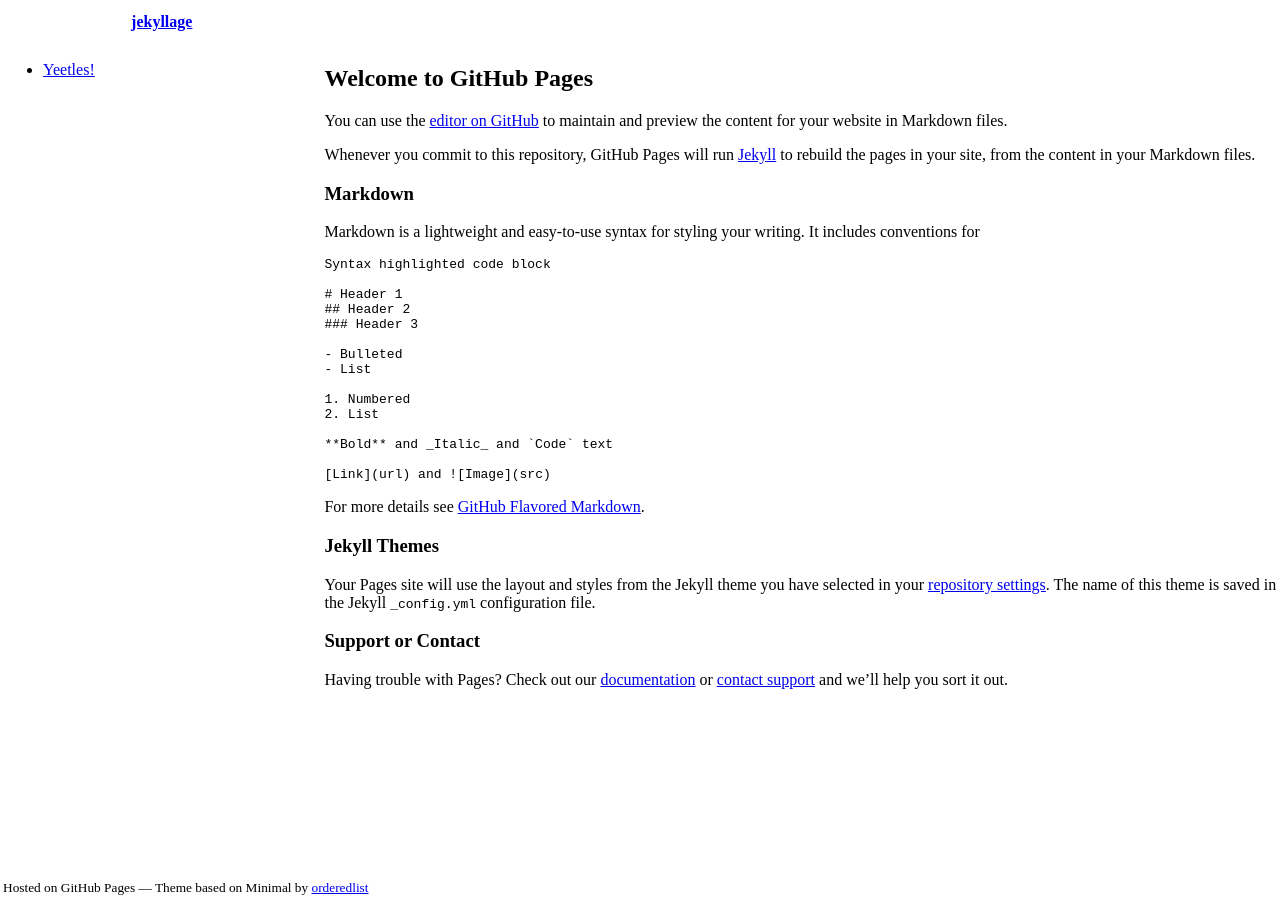
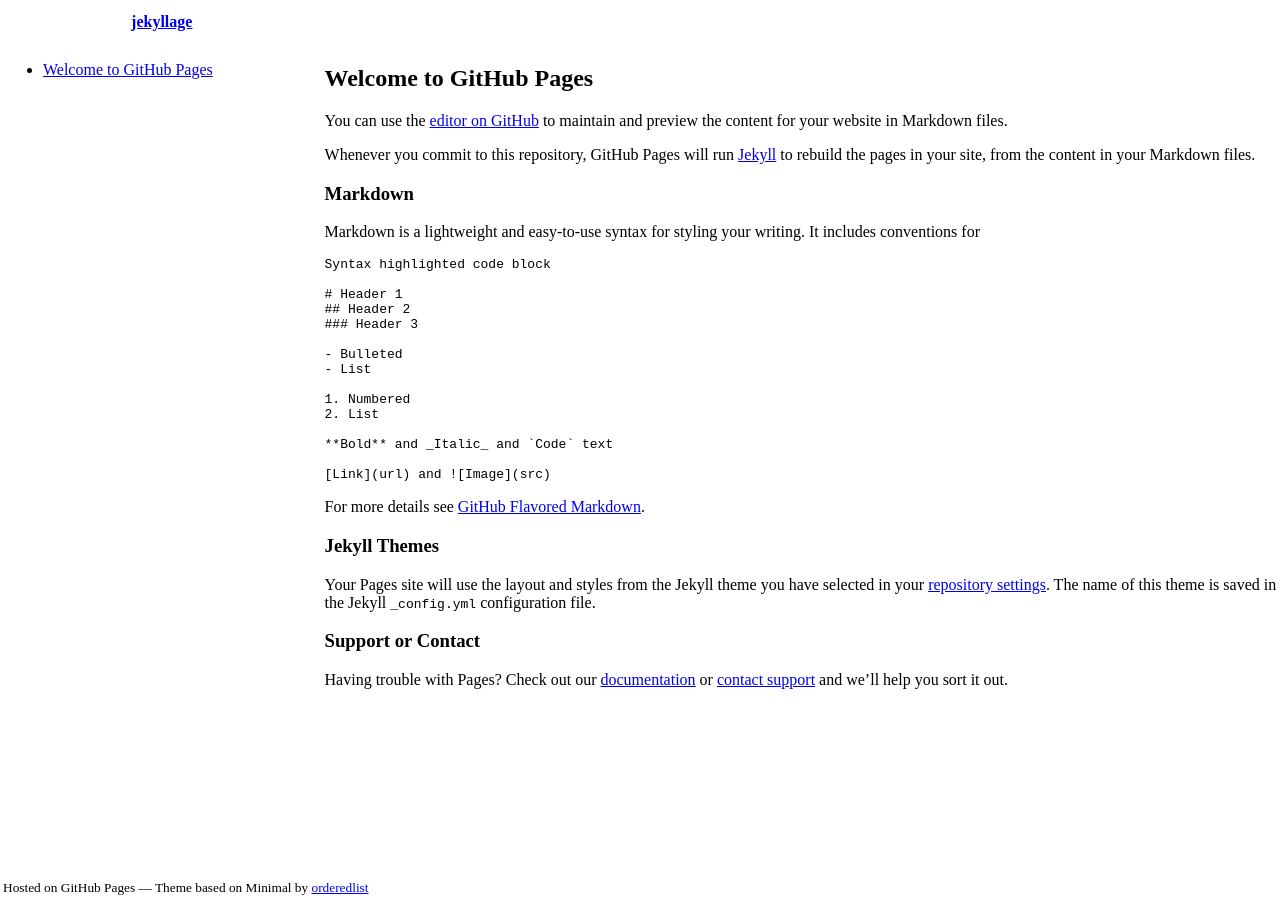
Before and after one commit to collagettrpg/jekyllage, a Jekyll site: the page built from README.md, in a window 1280 px wide. Built offline with Jekyll 4.4.1, drawn with Linux system fonts in a browser that asks for light colours; some web fonts are replaced; our own code applies the rules of GitHub Pages for plain Markdown files.

Commit message:
minor text fixes

```diff
--- a/_config.yml
+++ b/_config.yml
@@ -1,2 +1,2 @@
-theme: jekyll-theme-minimal
+name: Collage Web Portal
 baseurl: /jekyllage
--- a/_layouts/default.html
+++ b/_layouts/default.html
@@ -30,7 +30,7 @@ body{
             <ul>
   {% for post in site.posts %}
     <li width="100%">
-      <a href="{{ post.url }}">{{ post.title }}</a>
+      <a href="{{ page.url }}">{{ page.title }}</a>
     </li>
   {% endfor %}
 </ul>
```
